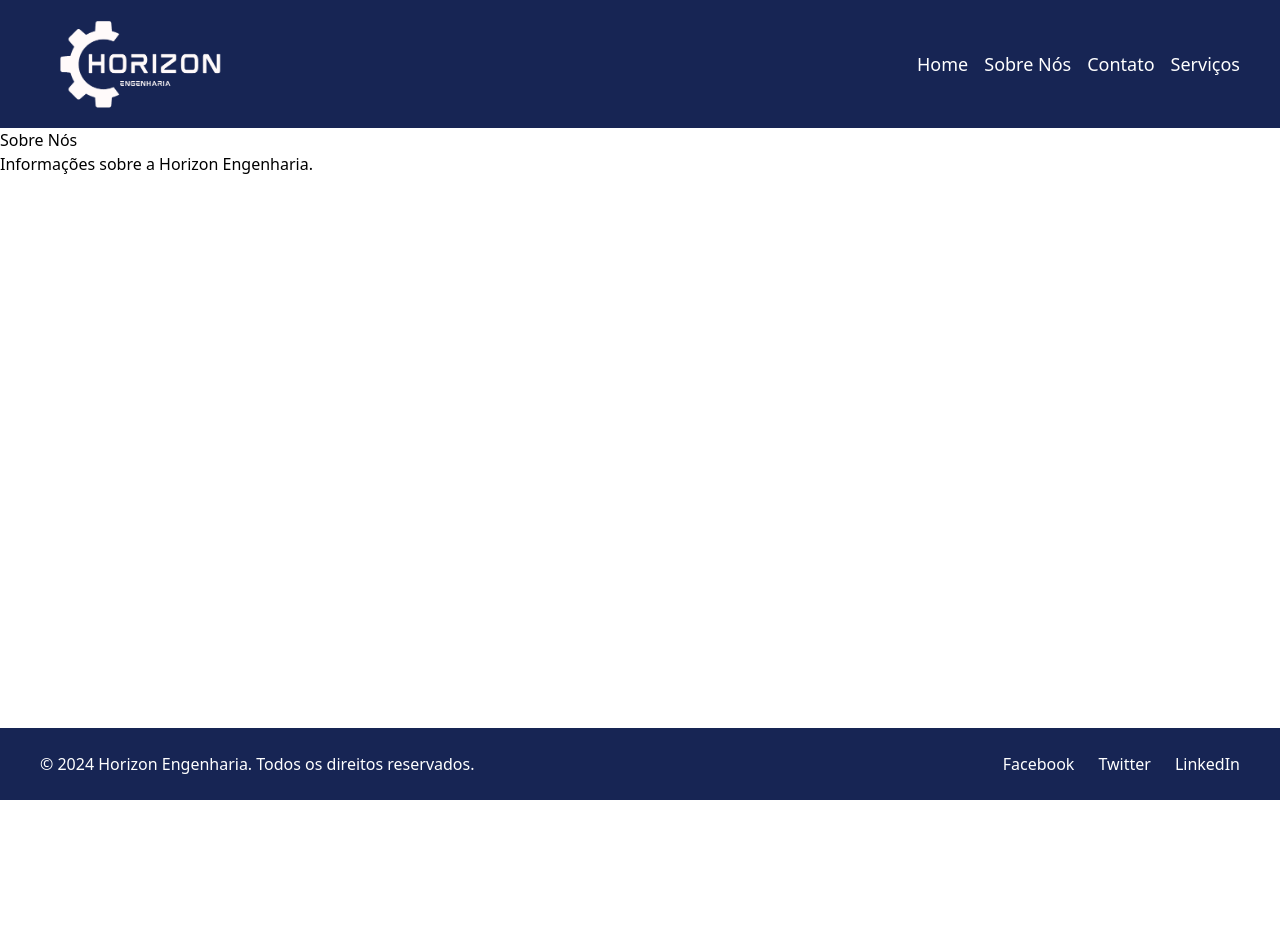
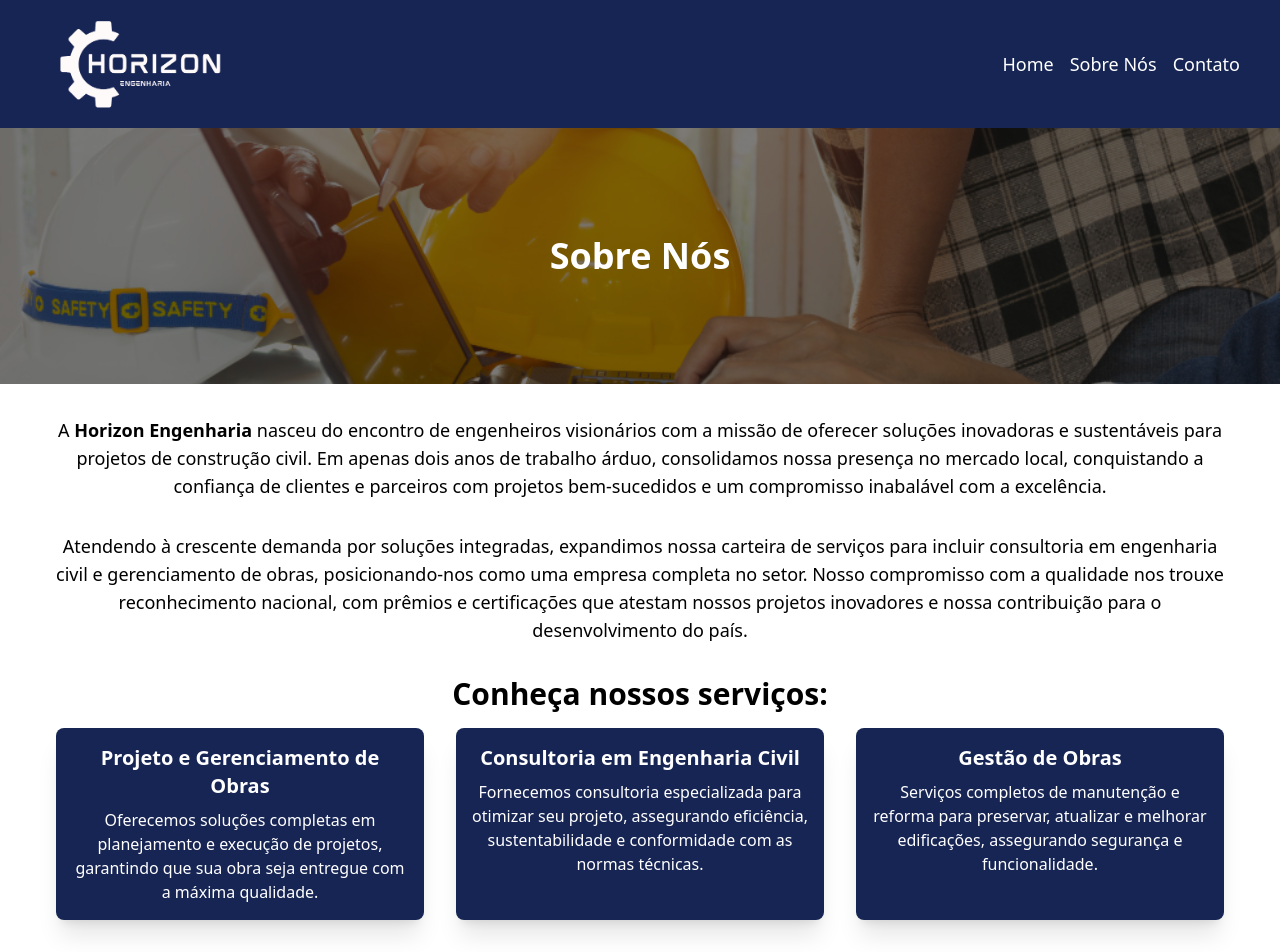
Before and after one commit to moniquedg/GTi-site-react, a React (Create React App) app: page /about in a window 1280 px wide. Shown: the top 952 px of the page. Before the commit the page ends 800 px from the top, so only its background shows below. Built offline with nearby package versions, Linux system fonts and the light colour scheme.

Commit message:
estilizaçao da aba sobre nós / atualizaçao de footer com biblioteca de icones / exclusão da aba serviços

```diff
--- a/package.json
+++ b/package.json
@@ -8,6 +8,7 @@
     "@testing-library/user-event": "^13.5.0",
     "react": "^18.3.1",
     "react-dom": "^18.3.1",
+    "react-icons": "^5.2.1",
     "react-router-dom": "^6.23.1",
     "react-scripts": "5.0.1",
     "react-slick": "^0.30.2",
--- a/src/App.jsx
+++ b/src/App.jsx
@@ -4,7 +4,6 @@ import Navbar from './components/Navbar';
 import Home from './pages/Home';
 import About from './pages/About';
 import Contact from './pages/Contact';
-import Services from './pages/Services';
 import Footer from './components/Footer';
 
 function App() {
@@ -17,7 +16,6 @@ function App() {
             <Route path="/" element={<Home />} />
             <Route path="/about" element={<About />} />
             <Route path="/contact" element={<Contact />} />
-            <Route path="/services" element={<Services />} />
           </Routes>
         </main>
         <Footer />
--- a/src/components/Footer.jsx
+++ b/src/components/Footer.jsx
@@ -1,4 +1,5 @@
 import React from 'react';
+import { FaFacebook, FaTwitter, FaLinkedin } from 'react-icons/fa';
 
 const Footer = () => {
   return (
@@ -8,9 +9,15 @@ const Footer = () => {
           <p>&copy; 2024 Horizon Engenharia. Todos os direitos reservados.</p>
         </div>
         <div className="flex space-x-6">
-          <a href="#" className="hover:text-gray-400">Facebook</a>
-          <a href="#" className="hover:text-gray-400">Twitter</a>
-          <a href="#" className="hover:text-gray-400">LinkedIn</a>
+          <a href="#" className="hover:text-gray-400">
+            <FaFacebook size={24} />
+          </a>
+          <a href="#" className="hover:text-gray-400">
+            <FaTwitter size={24} />
+          </a>
+          <a href="#" className="hover:text-gray-400">
+            <FaLinkedin size={24} />
+          </a>
         </div>
       </div>
     </footer>
--- a/src/components/Navbar.jsx
+++ b/src/components/Navbar.jsx
@@ -19,9 +19,6 @@ const Navbar = () => {
           <li>
             <Link to="/contact" className="text-lg font-normal hover:font-semibold">Contato</Link>
           </li>
-          <li>
-            <Link to="/services" className="text-lg font-normal hover:font-semibold">Serviços</Link>
-          </li>
         </ul>
       </div>
     </nav>
--- /dev/null
+++ b/src/data/services.json
@@ -0,0 +1,17 @@
+[
+    {
+      "id": 1,
+      "title": "Projeto e Gerenciamento de Obras",
+      "description": "Oferecemos soluções completas em planejamento e execução de projetos, garantindo que sua obra seja entregue com a máxima qualidade."
+    },
+    {
+      "id": 2,
+      "title": "Consultoria em Engenharia Civil",
+      "description": "Fornecemos consultoria especializada para otimizar seu projeto, assegurando eficiência, sustentabilidade e conformidade com as normas técnicas."
+    },
+    {
+      "id": 3,
+      "title": "Gestão de Obras",
+      "description": "Serviços completos de manutenção e reforma para preservar, atualizar e melhorar edificações, assegurando segurança e funcionalidade."
+    }
+  ]
--- a/src/pages/About.jsx
+++ b/src/pages/About.jsx
@@ -1,10 +1,30 @@
 import React from 'react';
+import servicesData from '../data/services.json';
+import headerImage from '../assets/header.jpg';
 
 const About = () => {
   return (
     <div>
-      <h1>Sobre Nós</h1>
-      <p>Informações sobre a Horizon Engenharia.</p>
+      <div className="relative">
+        <img src={headerImage} alt="Sobre Nós" className="w-full h-64 object-cover" />
+        <div className="absolute inset-0 bg-black bg-opacity-50 flex items-center justify-center">
+          <h1 className="text-white text-4xl font-bold">Sobre Nós</h1>
+        </div>
+      </div>
+      <div className="container mx-auto max-w-screen-xl py-8 px-4">
+        <p className="text-lg mb-8 text-center">A <b>Horizon Engenharia</b> nasceu do encontro de engenheiros visionários com a missão de oferecer soluções inovadoras e sustentáveis para projetos de construção civil. Em apenas dois anos de trabalho árduo, consolidamos nossa presença no mercado local, conquistando a confiança de clientes e parceiros com projetos bem-sucedidos e um compromisso inabalável com a excelência.</p>
+        <p className="text-lg mb-8 text-center">Atendendo à crescente demanda por soluções integradas, expandimos nossa carteira de serviços para incluir consultoria em engenharia civil e gerenciamento de obras, posicionando-nos como uma empresa completa no setor. Nosso compromisso com a qualidade nos trouxe reconhecimento nacional, com prêmios e certificações que atestam nossos projetos inovadores e nossa contribuição para o desenvolvimento do país.</p>
+
+        <p className="text-3xl font-bold mb-4 text-center">Conheça nossos serviços:</p>
+        <div className="grid grid-cols-1 sm:grid-cols-2 lg:grid-cols-3 gap-8">
+          {servicesData.map(service => (
+            <div key={service.id} className="bg-blue-950 text-white shadow-xl p-4 rounded-lg">
+              <h2 className="text-xl font-bold mb-2 text-center">{service.title}</h2>
+              <p className="text-center">{service.description}</p>
+            </div>
+          ))}
+        </div>
+      </div>
     </div>
   );
 };
--- a/src/pages/Services.jsx
+++ /dev/null
@@ -1,12 +0,0 @@
-import React from 'react';
-
-const Services = () => {
-  return (
-    <div>
-      <h1>Serviços</h1>
-      <p>Conheça os nossos serviços.</p>
-    </div>
-  );
-};
-
-export default Services;
```
Also changed, not shown: src/assets/header.jpg (added), 1 other file (tests, documents, lock files or other folders).
